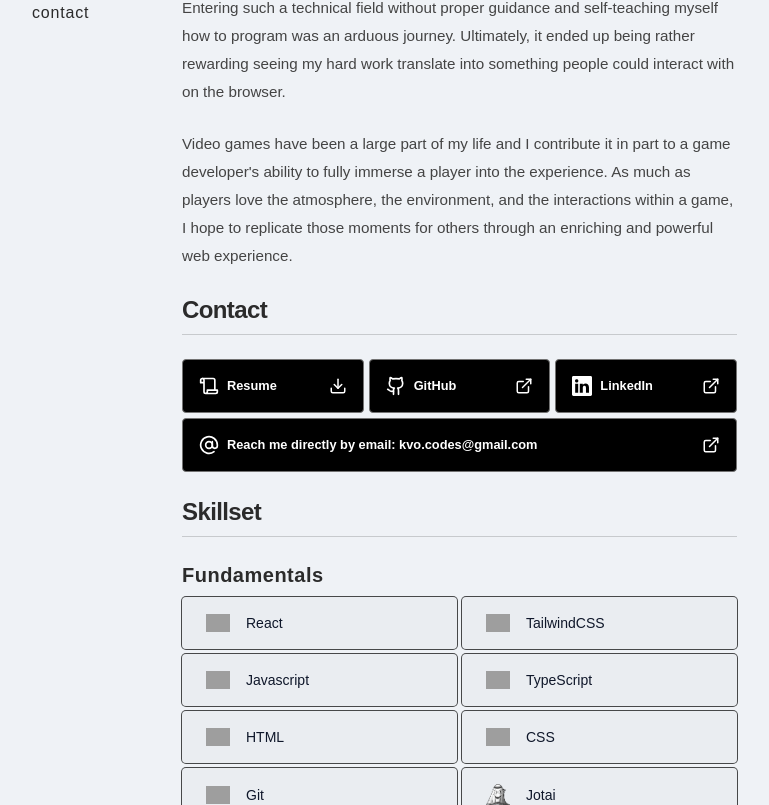
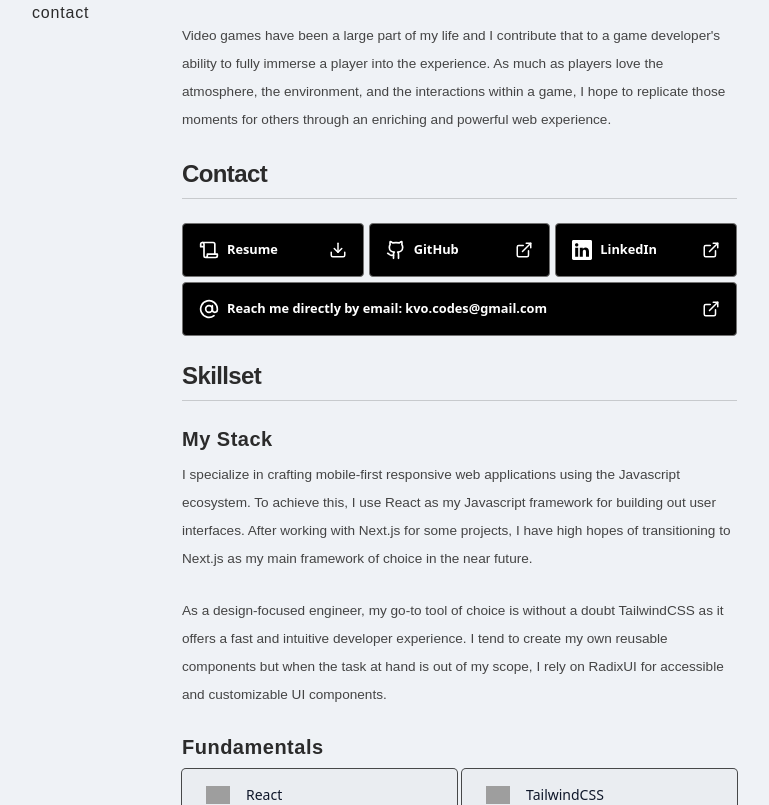
Before and after one commit to Yezo/portfolio-v2, a Next.js app: page /profile in a window 1280 px wide. Shown: the part 295-1100 px from the top of the page, without its empty margins (160-929 px from the left). Built offline with nearby package versions, Linux system fonts and the light colour scheme; grey boxes are pictures that could not be loaded; a web font is replaced by a local one.

Commit message:
css updates

```diff
--- a/src/app/layout.tsx
+++ b/src/app/layout.tsx
@@ -35,7 +35,7 @@
 export default function RootLayout({ children }: { children: React.ReactNode }) {
   return (
     <html lang="en" className={`${mplus.variable} ${faustina.variable}`}>
-      <body className="mx-4 mb-40 mt-8 flex max-w-4xl flex-col bg-background font-mplus antialiased md:mt-20 md:flex-row lg:mx-auto lg:mt-24">
+      <body className="mx-4 mb-40 mt-8 flex max-w-4xl flex-col bg-background  antialiased md:mt-20 md:flex-row lg:mx-auto lg:mt-24">
         <Navbar />
 
         {children}
--- a/src/app/page.tsx
+++ b/src/app/page.tsx
@@ -33,14 +33,14 @@
           imageURL={arkoko}
           imageALT="Picture of Arkoko's brand logo"
           title="Arkoko"
-          description="Helping players minimize daily micro-decisions through data-driven analysis"
+          description="Helping gamers minimize daily micro-decisions through data-driven analysis"
           caseLink="/works/arkoko"
         />
         <ProjectBox
           imageURL={aniflux}
           imageALT="Picture of AniFlux's brand logo"
           title="AniFlux"
-          description="Exploring a modern design to the anime and manga experience"
+          description="Exploring a modern re-design to the anime and manga database experience"
           caseLink="/works/aniflux"
         />
         <ProjectBox
--- a/src/app/profile/page.tsx
+++ b/src/app/profile/page.tsx
@@ -25,10 +25,10 @@
       </div>
 
       <Paragraph>
-        {`Before deciding to become a software engineer, I studied Psychology at York University. I found that path was not for me and I ended up trying web development instead. `}
+        {`Before deciding to become a software engineer, I studied Psychology at York University. I learned that path was not for me and I ended up trying web development instead. It was a difficult journey self-teaching myself how to program but it's definitely worth the hard work when I see others being able to interact with my websites on the browser. `}
       </Paragraph>
-      <Paragraph>{`Entering such a technical field without proper guidance and self-teaching myself how to program was an arduous journey. Ultimately, it ended up being rather rewarding seeing my hard work translate into something people could interact with on the browser.`}</Paragraph>
-      <Paragraph>{`Video games have been a large part of my life and I contribute it in part to a game developer's ability to fully immerse a player into the experience. As much as players love the atmosphere, the environment, and the interactions within a game, I hope to replicate those moments for others through an enriching and powerful web experience.`}</Paragraph>
+
+      <Paragraph>{`Video games have been a large part of my life and I contribute that to a game developer's ability to fully immerse a player into the experience. As much as players love the atmosphere, the environment, and the interactions within a game, I hope to replicate those moments for others through an enriching and powerful web experience.`}</Paragraph>
 
       <section className="mt-6">
         <TitleH2>Contact</TitleH2>
@@ -60,6 +60,24 @@
 
       <section className="mt-6">
         <TitleH2>Skillset</TitleH2>
+
+        <div className="mt-6">
+          <TitleH3>My Stack</TitleH3>
+          <div className="my-2">
+            <Paragraph>
+              I specialize in crafting mobile-first responsive web applications using the Javascript
+              ecosystem. To achieve this, I use React as my Javascript framework for building out
+              user interfaces. After working with Next.js for some projects, I have high hopes of
+              transitioning to Next.js as my main framework of choice in the near future.
+            </Paragraph>
+            <Paragraph>
+              As a design-focused engineer, my go-to tool of choice is without a doubt TailwindCSS
+              as it offers a fast and intuitive developer experience. I tend to create my own
+              reusable components but when the task at hand is out of my scope, I rely on RadixUI
+              for accessible and customizable UI components.
+            </Paragraph>
+          </div>
+        </div>
 
         <div className="mt-6">
           <TitleH3>Fundamentals</TitleH3>
--- a/src/components/InfoBox/InfoBox.tsx
+++ b/src/components/InfoBox/InfoBox.tsx
@@ -3,7 +3,7 @@
 
 export default function InfoBox() {
   return (
-    <div className="my-6 flex gap-2 rounded bg-[#2b2b2b] px-6 py-4  text-white shadow-sm ring-1 ring-black/10">
+    <div className="my-6 flex gap-2 rounded bg-[#141414] px-6 py-4  text-white shadow-sm ring-1 ring-black/10">
       <div className="pt-[3px]">
         <Info strokeWidth="2.5" size="20" />
       </div>
--- a/src/components/Projects/ProjectBox.tsx
+++ b/src/components/Projects/ProjectBox.tsx
@@ -27,6 +27,7 @@
         className="max-h-[200px] w-[300px] basis-3/5 rounded object-cover"
       />
       <div className="basis-2/5">
+        <div className="flex min-h-full flex-col justify-center">
           <TitleH3>{title}</TitleH3>
           <div className="space-y-6">
             <p className="mt-2 text-sm leading-6 text-[#2b2b2b]">{description}</p>
@@ -38,5 +39,6 @@
           </div>
         </div>
       </div>
+    </div>
   )
 }
--- a/src/components/Typography/Paragraph.tsx
+++ b/src/components/Typography/Paragraph.tsx
@@ -1,5 +1,7 @@
 export default function Paragraph({ children }: { children: React.ReactNode }) {
   return (
-    <p className="text-[0.95rem] leading-7 text-[#444444] [&:not(:first-child)]:mt-6">{children}</p>
+    <p className="font-mplus text-[0.85rem] leading-7 text-[#444444] [&:not(:first-child)]:mt-6">
+      {children}
+    </p>
   )
 }
```
Lines whose indentation alone changed are shown as unchanged.
